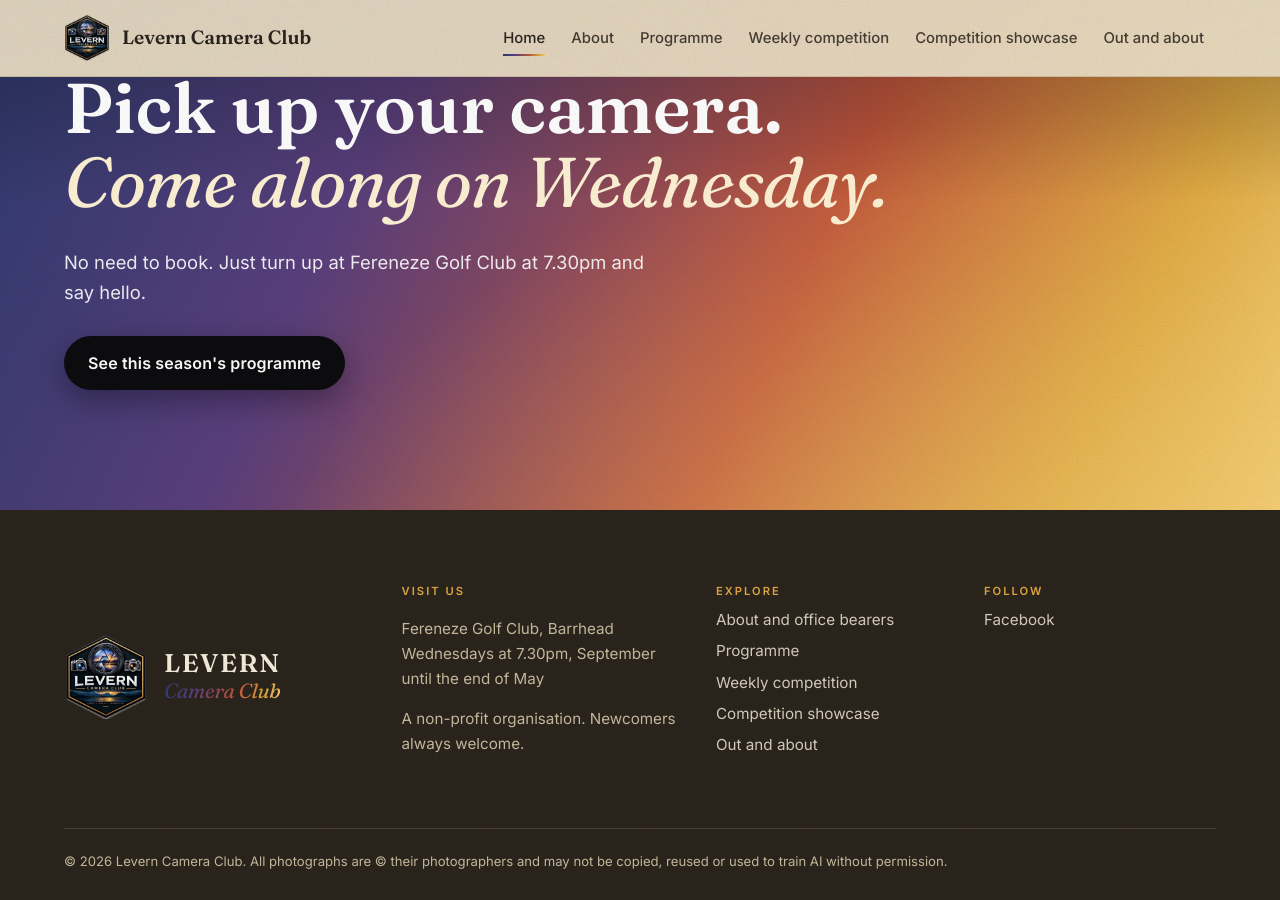
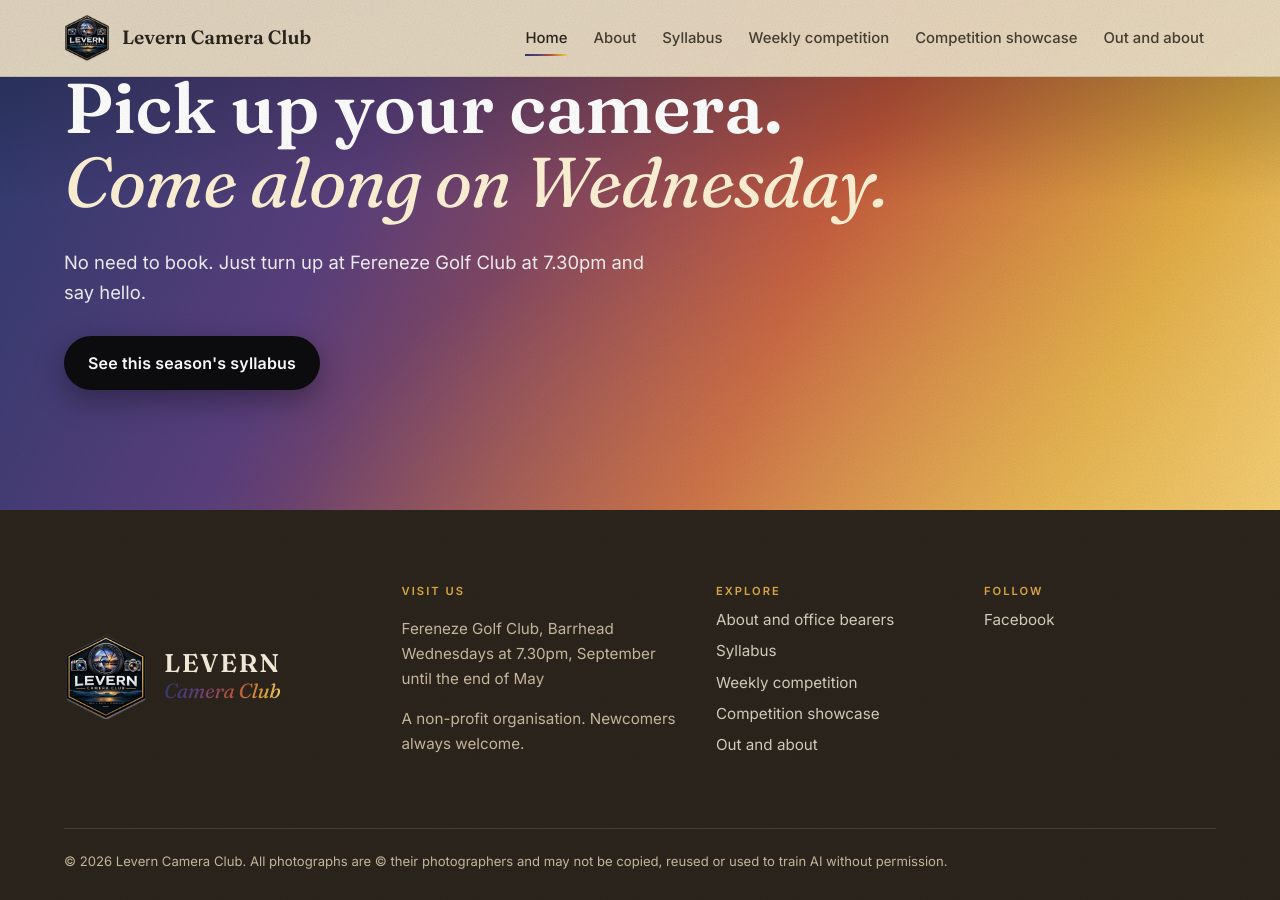
Before and after one commit to grantfitfuel/levern-camera-club, a Jekyll site: the page built from index.html, in a window 1280 px wide and 900 px high, scrolled down 1758 px. Built offline with Jekyll 4.4.1, drawn with Linux system fonts in a browser that asks for light colours.

Commit message:
Rename Programme to Syllabus
Co-Authored-By: Claude Opus 5.5 <noreply@anthropic.com>
Claude-Session: https://claude.ai/code/session_012PBygZKZRm7fLhazHccoH4

```diff
--- a/_layouts/default.html
+++ b/_layouts/default.html
@@ -40,7 +40,7 @@
         {% assign here = page.url %}
         <a href="{{ '/' | relative_url }}" {% if here == '/' %}aria-current="page"{% endif %}>Home</a>
         <a href="{{ '/about/' | relative_url }}" {% if here == '/about/' %}aria-current="page"{% endif %}>About</a>
-        <a href="{{ '/programme/' | relative_url }}" {% if here == '/programme/' %}aria-current="page"{% endif %}>Programme</a>
+        <a href="{{ '/programme/' | relative_url }}" {% if here == '/programme/' %}aria-current="page"{% endif %}>Syllabus</a>
         <a href="{{ '/weekly-competition/' | relative_url }}" {% if here == '/weekly-competition/' %}aria-current="page"{% endif %}>Weekly competition</a>
         <a href="{{ '/results/' | relative_url }}" {% if here == '/results/' %}aria-current="page"{% endif %}>Competition showcase</a>
         {% if site.show_camera_corner %}<a href="{{ '/camera-corner/' | relative_url }}" {% if here contains '/camera-corner/' %}aria-current="page"{% endif %}>Camera Corner</a>{% endif %}
@@ -68,7 +68,7 @@
         <p class="label">Explore</p>
         <ul class="footer-nav">
           <li><a href="{{ '/about/' | relative_url }}">About and office bearers</a></li>
-          <li><a href="{{ '/programme/' | relative_url }}">Programme</a></li>
+          <li><a href="{{ '/programme/' | relative_url }}">Syllabus</a></li>
           <li><a href="{{ '/weekly-competition/' | relative_url }}">Weekly competition</a></li>
           <li><a href="{{ '/results/' | relative_url }}">Competition showcase</a></li>
           {% if site.show_camera_corner %}<li><a href="{{ '/camera-corner/' | relative_url }}">Camera Corner</a></li>{% endif %}
--- a/about.html
+++ b/about.html
@@ -16,7 +16,7 @@ permalink: /about/
     <h2>Come along</h2>
     <p>If you have an interest in photography and would like to get involved, feel free to come along to Fereneze Golf Club any Wednesday evening at 7.30pm and see if our club is for you.</p>
     <p>We meet every Wednesday from September until the end of May. Evenings mix hands-on studio sessions, talks, editing demonstrations and friendly competitions. Whether you shoot on a camera or a phone, and whether you're just starting out or have been at it for years, you'll be made welcome.</p>
-    <p><a class="btn" href="{{ '/programme/' | relative_url }}">See this season's programme</a></p>
+    <p><a class="btn" href="{{ '/programme/' | relative_url }}">See this season's syllabus</a></p>
   </div>
   <div class="about-facts">
     <div class="card info reveal">
--- a/index.html
+++ b/index.html
@@ -122,7 +122,7 @@ body_class: home
   <div class="wrap cta-inner">
     <h2>Pick up your camera.<br><em>Come along on Wednesday.</em></h2>
     <p>No need to book. Just turn up at Fereneze Golf Club at 7.30pm and say hello.</p>
-    <a class="btn" href="{{ '/programme/' | relative_url }}">See this season's programme</a>
+    <a class="btn" href="{{ '/programme/' | relative_url }}">See this season's syllabus</a>
   </div>
 </section>
 
--- a/programme.html
+++ b/programme.html
@@ -1,5 +1,5 @@
 ---
-title: Programme
+title: Syllabus
 permalink: /programme/
 ---
 {% assign s = site.data.syllabus %}
```
Also changed, not shown: .pages.yml, README.md.
